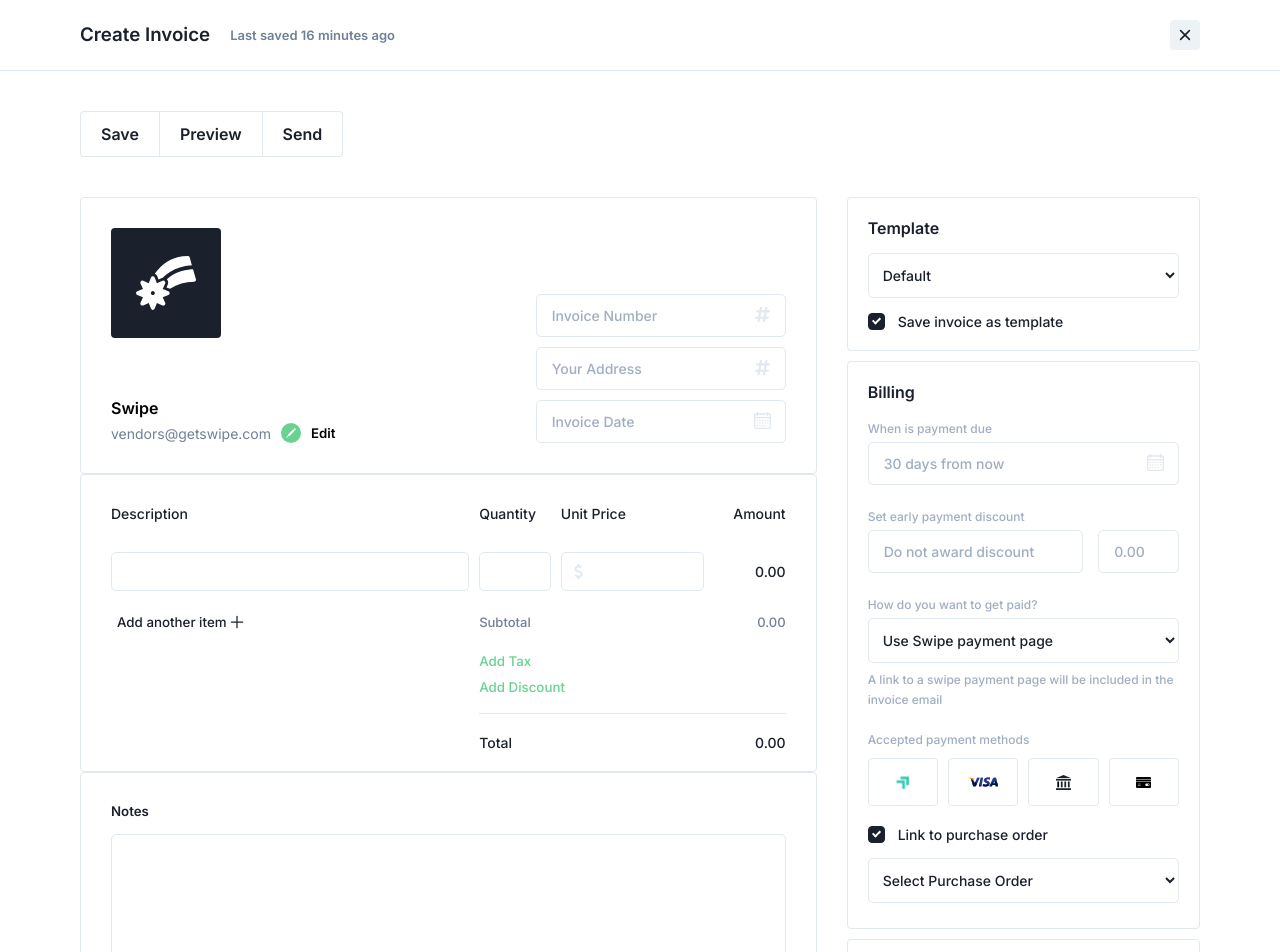
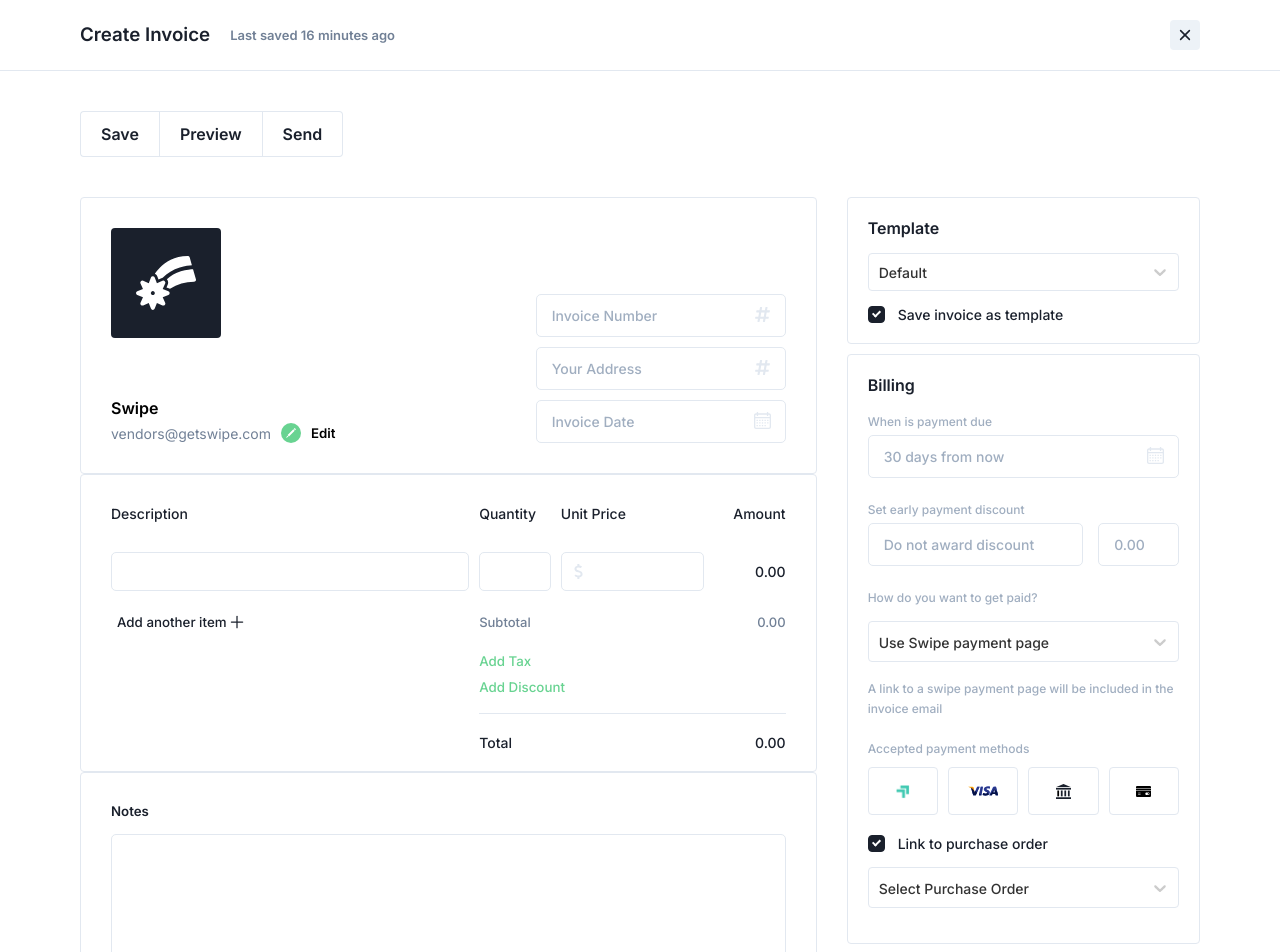
Before and after one commit to casprine/getswipe-test, a React (Create React App) app: page / in a window 1280 px wide. Shown: the top 952 px of the page. Built offline with nearby package versions, Linux system fonts and the light colour scheme.

Commit message:
feat: add dropin replacement for select component

```diff
--- a/src/components/formElements/Select.js
+++ b/src/components/formElements/Select.js
@@ -0,0 +1,36 @@
+import React from 'react';
+import Select from 'react-select';
+
+// theme
+import theme from '../../theme';
+
+const CustomSelect = ({ options, ...rest }) => {
+  const customSelectStyles = {
+    container: (styles) => ({
+      ...styles,
+      borderWidth: 0,
+    }),
+    control: (styles, { isFocused }) => ({
+      ...styles,
+      backgroundColor: 'white',
+      borderColor: isFocused ? theme.colors.primaryBlue : theme.colors.gray300,
+      boxShadow: 'none',
+      // borderWidth: 0,
+    }),
+  };
+
+  return (
+    <Select
+      className="select"
+      options={options}
+      defaultValue={options[0]}
+      styles={customSelectStyles}
+      components={{
+        IndicatorSeparator: () => null,
+      }}
+      {...rest}
+    />
+  );
+};
+
+export default CustomSelect;
--- a/src/components/formElements/index.js
+++ b/src/components/formElements/index.js
@@ -2,3 +2,4 @@ export { default as Button } from './Button';
 export { default as ButtonGroup } from './ButtonGroup';
 export { default as TextInput } from './TextInput';
 export { default as Checkbox } from './Checkbox';
+export { default as Select } from './Select';
--- a/src/components/sections/InvoiceBilling.js
+++ b/src/components/sections/InvoiceBilling.js
@@ -2,8 +2,23 @@ import React from 'react';
 import styled from 'styled-components';
 
 // components
-import { TextInput, Checkbox } from '../formElements';
+import { TextInput, Checkbox, Select } from '../formElements';
 import { CalendarIcon, VisaIcon, BankIcon, SwipeIcon, CreditCardIcon } from '../../icons';
+
+// dropdown options
+const options = [
+  {
+    label: 'Use Swipe payment page',
+    value: 'swipe',
+  },
+];
+
+const orderTypeOptions = [
+  {
+    label: 'Select Purchase Order',
+    value: '',
+  },
+];
 
 const InvoiceBilling = () => {
   return (
@@ -25,9 +40,7 @@ const InvoiceBilling = () => {
 
       <div className="form-control">
         <label>How do you want to get paid?</label>
-        <select>
-          <option value="">Use Swipe payment page</option>
-        </select>
+        <Select options={options} />
 
         <label>A link to a swipe payment page will be included in the invoice email</label>
       </div>
@@ -54,9 +67,7 @@ const InvoiceBilling = () => {
         </div>
 
         <div className="purchase-order-type">
-          <select>
-            <option value="">Select Purchase Order</option>
-          </select>
+          <Select options={orderTypeOptions} />
         </div>
       </div>
     </StyledInvoiceBilling>
--- a/src/components/sections/InvoiceTemplate.js
+++ b/src/components/sections/InvoiceTemplate.js
@@ -2,16 +2,22 @@ import React from 'react';
 import styled from 'styled-components';
 
 // components
-import { Checkbox } from '../formElements';
+import { Checkbox, Select } from '../formElements';
+
+// dropdown options
+const options = [
+  {
+    label: 'Default',
+    value: 'default',
+  },
+];
 
 const InvoiceTemplate = () => {
   return (
     <>
       <StyledInvoiceTemplate>
         <h4 className="black-text">Template</h4>
-        <select name="" id="">
-          <option value="">Default</option>
-        </select>
+        <Select className="select" options={options} />
 
         <div className="checkbox-container">
           <Checkbox name="" value="" text="Save invoice as template" />
--- a/src/globalStyles.css.js
+++ b/src/globalStyles.css.js
@@ -166,8 +166,7 @@ const GlobalStyles = styled.createGlobalStyle`
     margin-bottom: 10px;
   }
 
-  select {
-    padding: ${({ theme }) => `12px ${theme.padding.lg}`};
+  .select {
     font-size: 14px;
     font-weight: 500;
     border-radius: 5px;
```
